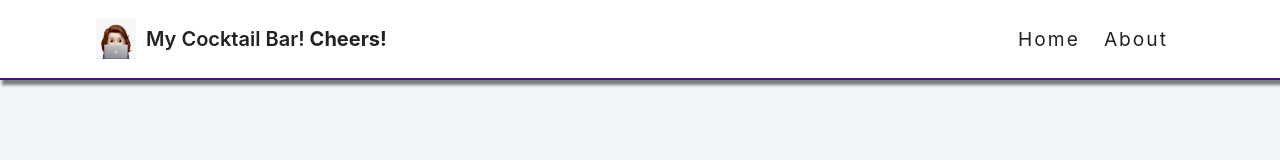
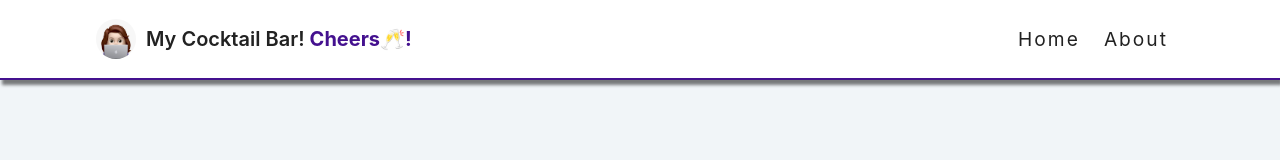
Before and after one commit to Babi1618/cocktail-bar, a React (Create React App) app: page / in a window 1280 px wide. Shown: the top 160 px of the page. Built offline with nearby package versions, Linux system fonts and the light colour scheme; no server answers.

Commit message:
refactor nav - icon

```diff
--- a/src/components/Navbar.tsx
+++ b/src/components/Navbar.tsx
@@ -16,7 +16,7 @@ export const Navbar = () => {
               <img src={my_brand} alt="my_brand" />
             </div>
             <div>
-              My Cocktail Bar! <span>Cheers!</span>
+              My Cocktail Bar! <span>Cheers🥂!</span>
             </div>
           </div>
         </Link>
--- a/src/index.css
+++ b/src/index.css
@@ -177,10 +177,15 @@ Navbar
 
 .nav-title div:nth-child(2) > span {
   font-weight: 700;
+  color: var(--primaryColor);
 }
 .nav-image {
   height: 40px;
   width: 40px;
+}
+.nav-image >img{
+  border-radius: 50%;
+
 }
 .logo {
   width: 12rem;
```
